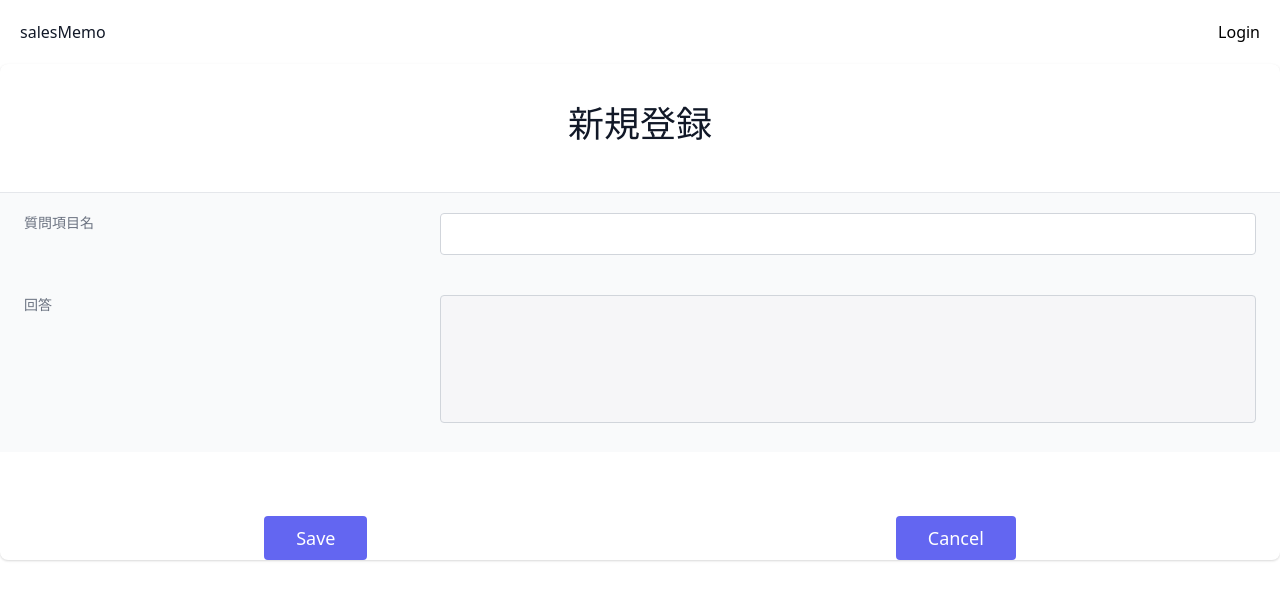
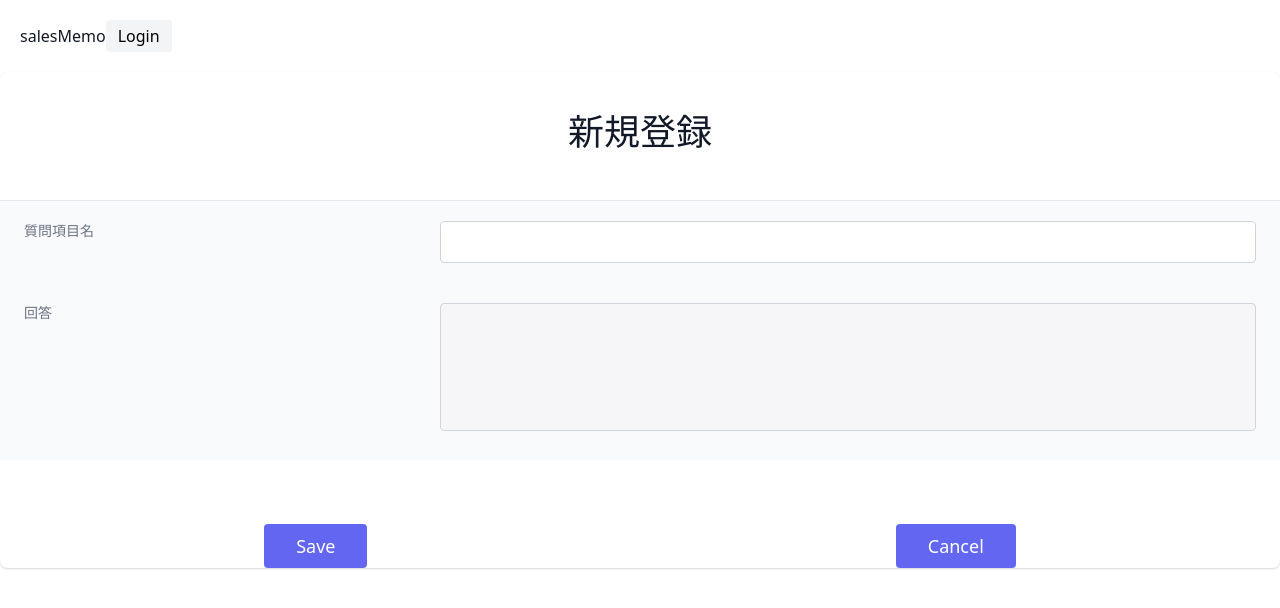
Before and after one commit to roy-aaissk/salesmemo, a Nuxt app: page /create in a window 1280 px wide. Shown: the top 608 px of the page. Built offline with nearby package versions, Linux system fonts and the light colour scheme.

Commit message:
:adhesive_bandage: login,logoutmethod変更

```diff
--- a/components/header/Header.vue
+++ b/components/header/Header.vue
@@ -1,28 +1,49 @@
 <template>
   <div>
-    <div class="container mx-auto flex flex-wrap p-5 flex-col md:flex-row items-center">
+    <div class="container mx-auto flex flex-wrap p-5 flex-cow md:flex-row items-center">
       <nav class="flex title-font font-medium items-center text-gray-900 mb-4 md:mb-0">
       <Nuxt-link to="/top" class="flex title-font font-medium items-center text-gray-900 mb-4 md:mb-0">
         salesMemo
       </Nuxt-link>
     </nav>
-    <nav class="md:ml-auto flex flex-wrap items-right text-base">
-      <login-button/>
-      <logout-button/>
-    </nav>
+    <button class="inline-flex justify-end items-center bg-gray-100 border-0 py-1 px-3 focus:outline-none hover:bg-gray-200 rounded text-base mt-4 md:mt-0"
+      color="secondary"
+      @click="logout"
+      v-if="$store.state.auth.loggedIn"
+      outlined
+    >
+      Logout
+    </button>
+    <button class="inline-flex text-right items-center bg-gray-100 border-0 py-1 px-3 focus:outline-none hover:bg-gray-200 rounded text-base mt-4 md:mt-0"
+      color="secondary"
+      @click="login"
+      v-if="!$store.state.auth.loggedIn"
+      outlined
+    >
+      Login
+    </button>
     </div>
   </div>
 </template>
 
 <script>
-import LoginButton from '~/components/beforeLogin/loginButton.vue'
-import LogoutButton from '~/components/afterLogin/logoutButton.vue'
 
 export default {
   layout: 'top',
-  components: {
-    LoginButton,
-    LogoutButton
-  },
+  methods: {
+    logout() {
+      console.log('Logout attempt')
+      const result = window.confirm('Do you want to logout?')
+      if (result) {
+        this.$store.dispatch('auth/logout')
+      } else {
+        console.log('Logout was canceled')
+      }
+    },
+    login() {
+      console.log('Login attempt')
+      this.$store.dispatch('auth/login')
+    },
+  }
 }
 </script>
```
